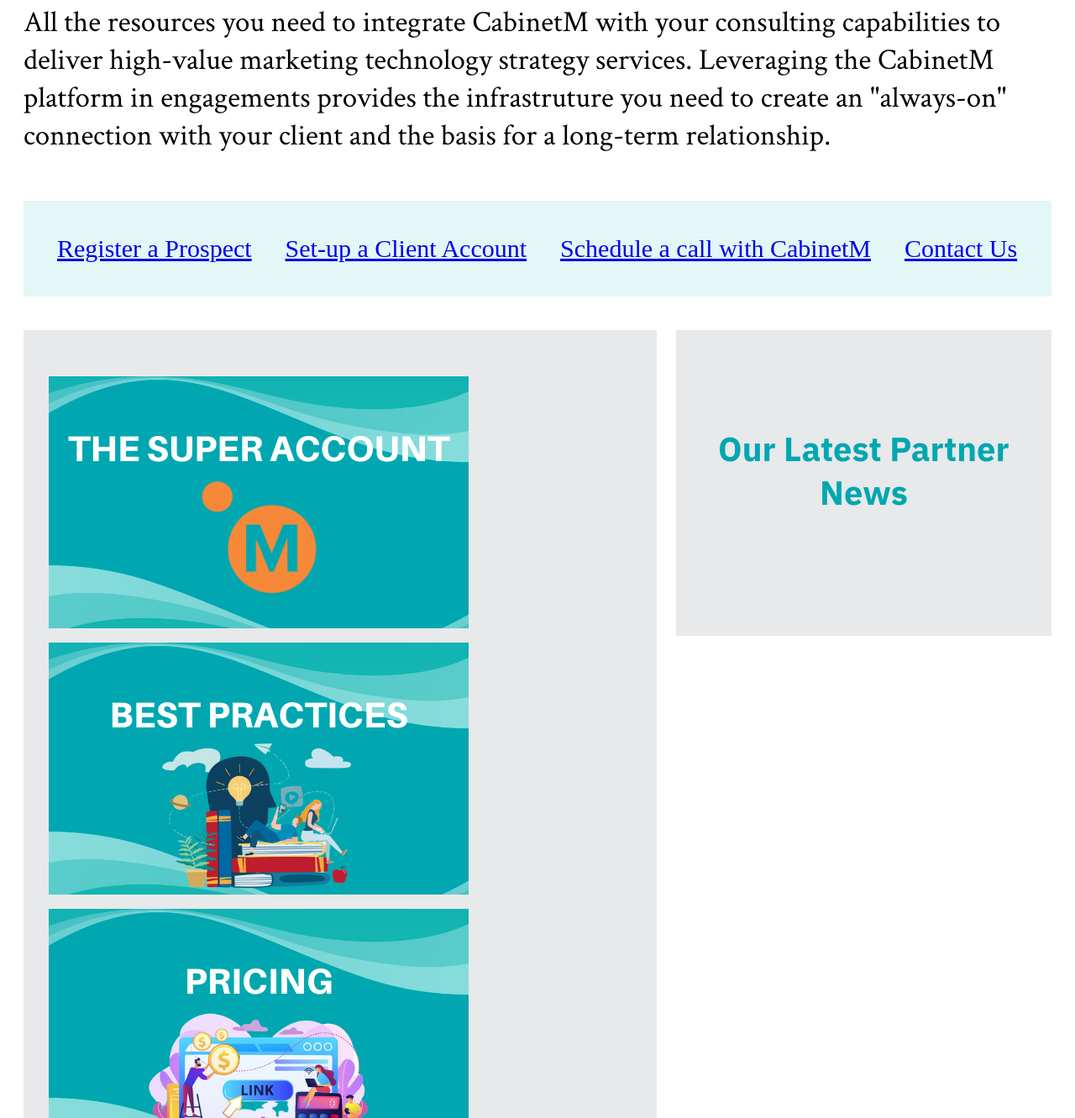
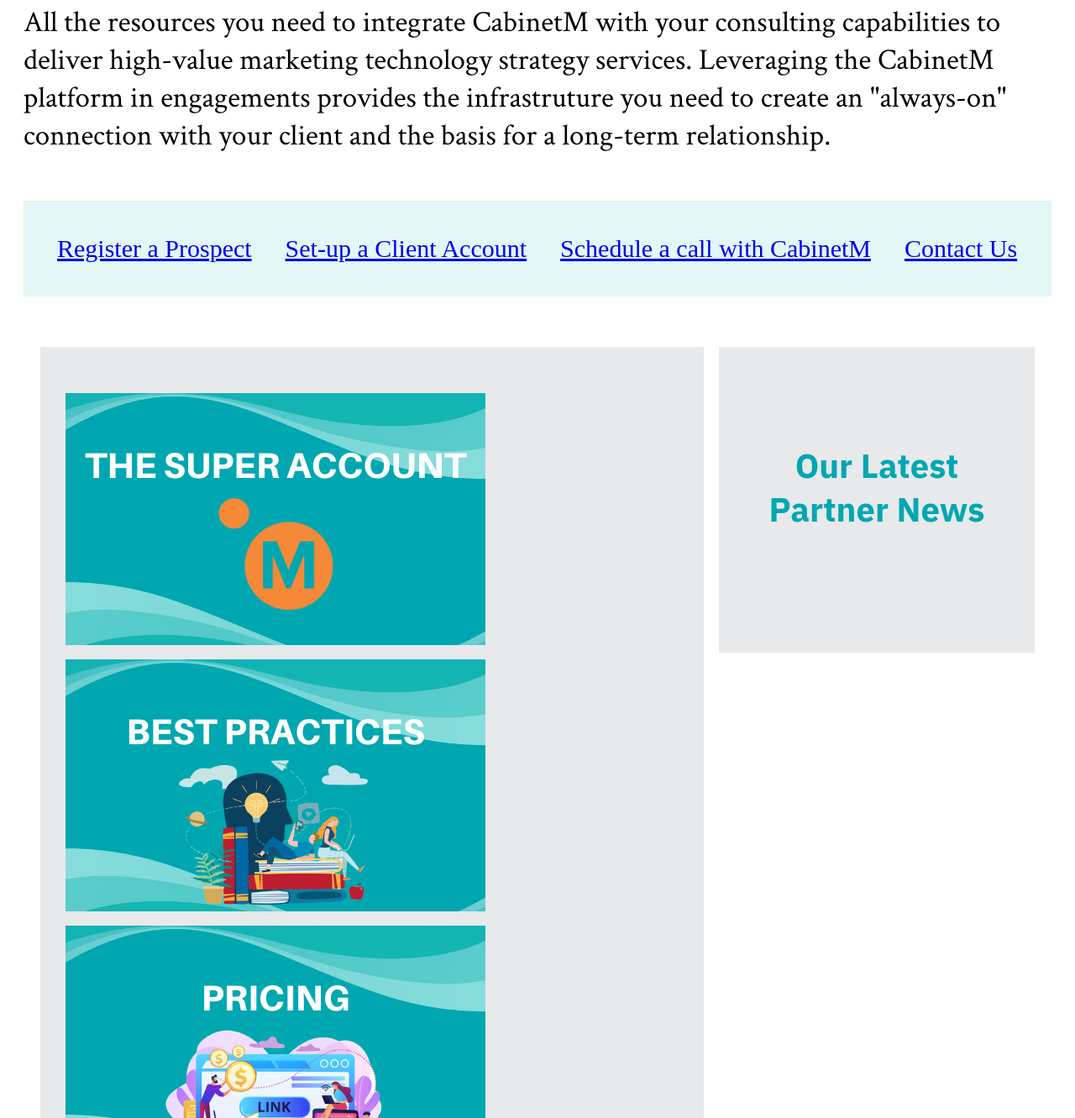
Before and after one commit to abrearton/abrearton.github.io, a plain HTML site: page unit_6/index.html in a window 1280 px wide. Shown: the part 569-1900 px from the top of the page at 84% size. Drawn offline with Linux system fonts and the light colour scheme.

Commit message:
Unit_6 Css v2

```diff
--- a/unit_6/css/style.css
+++ b/unit_6/css/style.css
@@ -96,20 +96,20 @@ ul{
 	list-style-type: none;
 }
 #two_column {
-	padding: 20px;
+	padding: 40px;
 }
 
 #left {
 	background-color: rgba(207,212,216,.5);
 	padding: 0 10px 10px 10px;
-	width: 60%;
+	width: 65%;
 	float: left;
 }
 
 #right {
 	background-color: rgba(207,212,216,.5);
 	padding: 0 40px 30px 40px;
-	width: 30%;
+	width: 25%;
 	float: right;
 
 
```
